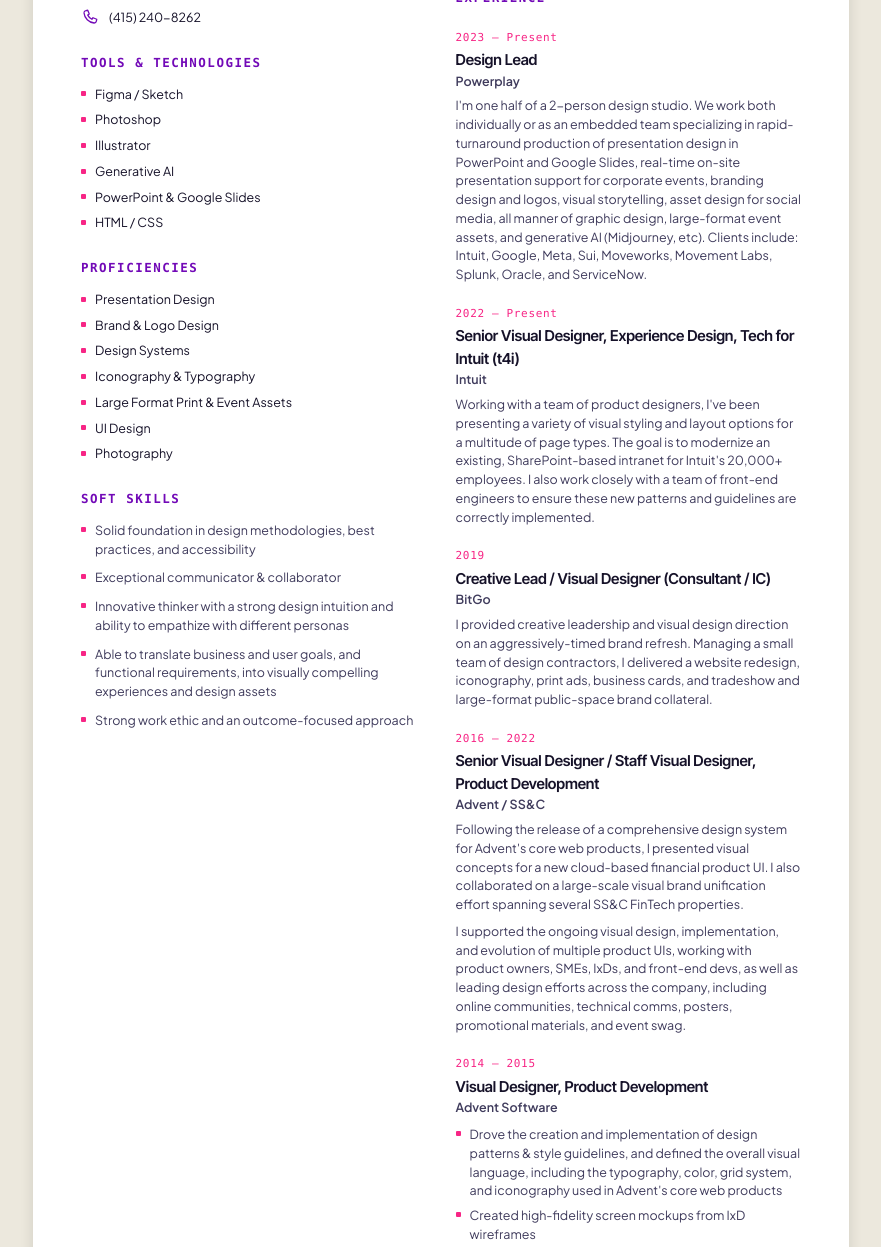
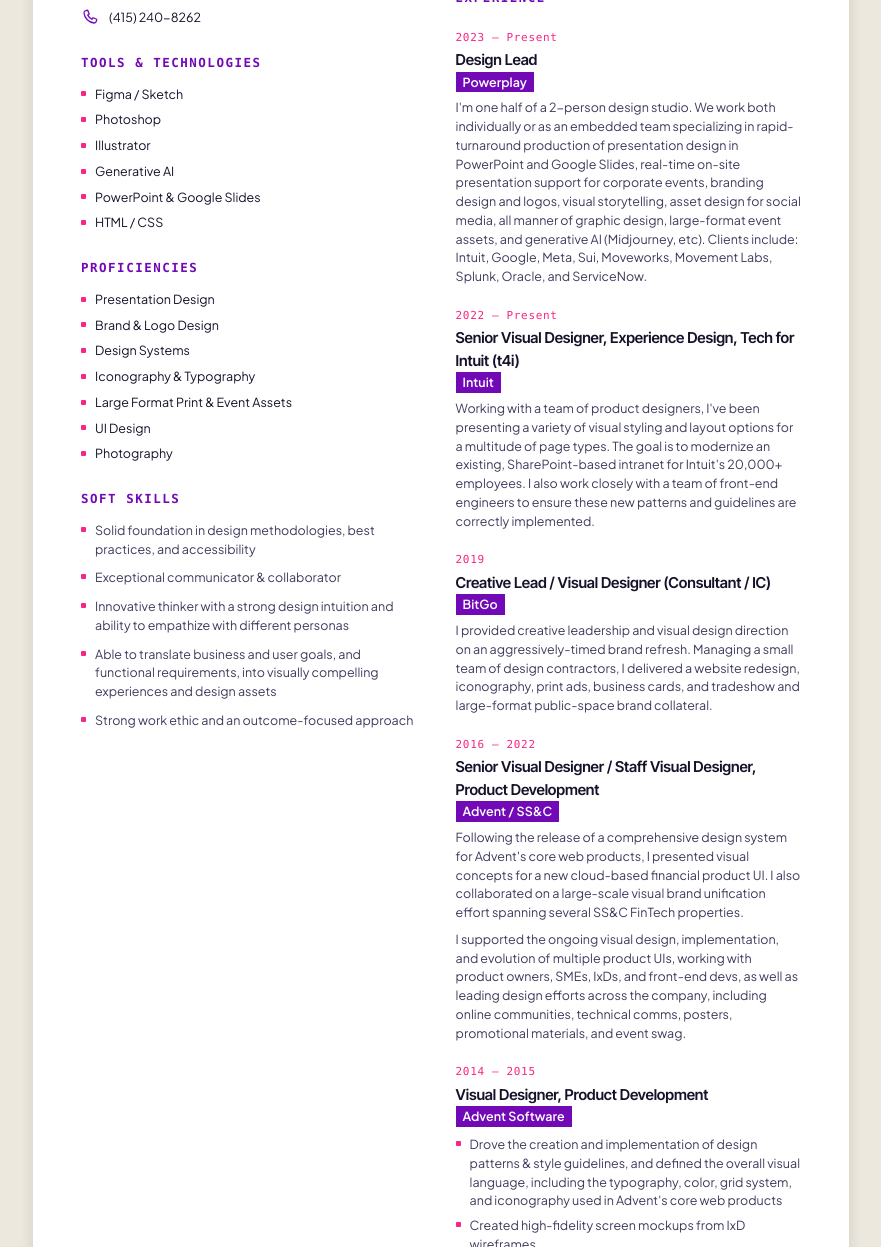
Before and after one commit to omegaequalsone/skottreader, a plain HTML site: page cv.html in a window 1280 px wide. Shown: the part 317-1564 px from the top of the page, without its empty margins (199-1080 px from the left). Drawn offline with nearby package versions, Linux system fonts and the light colour scheme.

Commit message:
Add files via upload

```diff
--- a/cv.html
+++ b/cv.html
@@ -116,28 +116,28 @@
         <section style="break-inside:avoid;">
           <div style="font-family:ui-monospace,'SF Mono',Menlo,monospace;font-size:11px;font-weight:500;letter-spacing:0.06em;color:var(--pink);margin-bottom:3px;">2023 – Present</div>
           <div style="font-family:'Inter Tight',system-ui,sans-serif;font-weight:600;font-size:15px;letter-spacing:-0.01em;color:var(--fg);">Design Lead</div>
-          <div style="font-weight:600;font-size:12.5px;color:var(--fg-dim);margin-bottom:6px;">Powerplay</div>
+          <div style="margin-bottom:6px;"><span style="display:inline-block;font-weight:600;font-size:12.5px;background:var(--accent);color:#fff;padding:1px 7px;">Powerplay</span></div>
           <p style="margin:0;color:var(--fg-dim);text-wrap:pretty;">I'm one half of a 2-person design studio. We work both individually or as an embedded team specializing in rapid-turnaround production of presentation design in PowerPoint and Google Slides, real-time on-site presentation support for corporate events, branding design and logos, visual storytelling, asset design for social media, all manner of graphic design, large-format event assets, and generative AI (Midjourney, etc). Clients include: Intuit, Google, Meta, Sui, Moveworks, Movement Labs, Splunk, Oracle, and ServiceNow.</p>
         </section>
 
         <section style="break-inside:avoid;">
           <div style="font-family:ui-monospace,'SF Mono',Menlo,monospace;font-size:11px;font-weight:500;letter-spacing:0.06em;color:var(--pink);margin-bottom:3px;">2022 – Present</div>
           <div style="font-family:'Inter Tight',system-ui,sans-serif;font-weight:600;font-size:15px;letter-spacing:-0.01em;color:var(--fg);">Senior Visual Designer, Experience Design, Tech for Intuit (t4i)</div>
-          <div style="font-weight:600;font-size:12.5px;color:var(--fg-dim);margin-bottom:6px;">Intuit</div>
+          <div style="margin-bottom:6px;"><span style="display:inline-block;font-weight:600;font-size:12.5px;background:var(--accent);color:#fff;padding:1px 7px;">Intuit</span></div>
           <p style="margin:0;color:var(--fg-dim);text-wrap:pretty;">Working with a team of product designers, I've been presenting a variety of visual styling and layout options for a multitude of page types. The goal is to modernize an existing, SharePoint-based intranet for Intuit's 20,000+ employees. I also work closely with a team of front-end engineers to ensure these new patterns and guidelines are correctly implemented.</p>
         </section>
 
         <section style="break-inside:avoid;">
           <div style="font-family:ui-monospace,'SF Mono',Menlo,monospace;font-size:11px;font-weight:500;letter-spacing:0.06em;color:var(--pink);margin-bottom:3px;">2019</div>
           <div style="font-family:'Inter Tight',system-ui,sans-serif;font-weight:600;font-size:15px;letter-spacing:-0.01em;color:var(--fg);">Creative Lead / Visual Designer (Consultant / IC)</div>
-          <div style="font-weight:600;font-size:12.5px;color:var(--fg-dim);margin-bottom:6px;">BitGo</div>
+          <div style="margin-bottom:6px;"><span style="display:inline-block;font-weight:600;font-size:12.5px;background:var(--accent);color:#fff;padding:1px 7px;">BitGo</span></div>
           <p style="margin:0;color:var(--fg-dim);text-wrap:pretty;">I provided creative leadership and visual design direction on an aggressively-timed brand refresh. Managing a small team of design contractors, I delivered a website redesign, iconography, print ads, business cards, and tradeshow and large-format public-space brand collateral.</p>
         </section>
 
         <section style="break-inside:avoid;">
           <div style="font-family:ui-monospace,'SF Mono',Menlo,monospace;font-size:11px;font-weight:500;letter-spacing:0.06em;color:var(--pink);margin-bottom:3px;">2016 – 2022</div>
           <div style="font-family:'Inter Tight',system-ui,sans-serif;font-weight:600;font-size:15px;letter-spacing:-0.01em;color:var(--fg);">Senior Visual Designer / Staff Visual Designer, Product Development</div>
-          <div style="font-weight:600;font-size:12.5px;color:var(--fg-dim);margin-bottom:6px;">Advent / SS&amp;C</div>
+          <div style="margin-bottom:6px;"><span style="display:inline-block;font-weight:600;font-size:12.5px;background:var(--accent);color:#fff;padding:1px 7px;">Advent / SS&amp;C</span></div>
           <p style="margin:0 0 8px;color:var(--fg-dim);text-wrap:pretty;">Following the release of a comprehensive design system for Advent's core web products, I presented visual concepts for a new cloud-based financial product UI. I also collaborated on a large-scale visual brand unification effort spanning several SS&amp;C FinTech properties.</p>
           <p style="margin:0;color:var(--fg-dim);text-wrap:pretty;">I supported the ongoing visual design, implementation, and evolution of multiple product UIs, working with product owners, SMEs, IxDs, and front-end devs, as well as leading design efforts across the company, including online communities, technical comms, posters, promotional materials, and event swag.</p>
         </section>
@@ -145,7 +145,7 @@
         <section style="break-inside:avoid;">
           <div style="font-family:ui-monospace,'SF Mono',Menlo,monospace;font-size:11px;font-weight:500;letter-spacing:0.06em;color:var(--pink);margin-bottom:3px;">2014 – 2015</div>
           <div style="font-family:'Inter Tight',system-ui,sans-serif;font-weight:600;font-size:15px;letter-spacing:-0.01em;color:var(--fg);">Visual Designer, Product Development</div>
-          <div style="font-weight:600;font-size:12.5px;color:var(--fg-dim);margin-bottom:8px;">Advent Software</div>
+          <div style="margin-bottom:8px;"><span style="display:inline-block;font-weight:600;font-size:12.5px;background:var(--accent);color:#fff;padding:1px 7px;">Advent Software</span></div>
           <div style="display:flex;flex-direction:column;gap:6px;color:var(--fg-dim);">
             <div style="display:flex;gap:9px;"><span style="flex:0 0 5px;width:5px;height:5px;margin-top:6px;border-radius:1px;background:var(--pink);"></span><span>Drove the creation and implementation of design patterns &amp; style guidelines, and defined the overall visual language, including the typography, color, grid system, and iconography used in Advent's core web products</span></div>
             <div style="display:flex;gap:9px;"><span style="flex:0 0 5px;width:5px;height:5px;margin-top:6px;border-radius:1px;background:var(--pink);"></span><span>Created high-fidelity screen mockups from IxD wireframes</span></div>
@@ -158,7 +158,7 @@
         <section style="break-inside:avoid;">
           <div style="font-family:ui-monospace,'SF Mono',Menlo,monospace;font-size:11px;font-weight:500;letter-spacing:0.06em;color:var(--pink);margin-bottom:3px;">2010 – 2013</div>
           <div style="font-family:'Inter Tight',system-ui,sans-serif;font-weight:600;font-size:15px;letter-spacing:-0.01em;color:var(--fg);">Senior Visual Designer</div>
-          <div style="font-weight:600;font-size:12.5px;color:var(--fg-dim);margin-bottom:8px;">Apollo Group (University of Phoenix)</div>
+          <div style="margin-bottom:8px;"><span style="display:inline-block;font-weight:600;font-size:12.5px;background:var(--accent);color:#fff;padding:1px 7px;">Apollo Group (University of Phoenix)</span></div>
           <div style="display:flex;flex-direction:column;gap:6px;color:var(--fg-dim);">
             <div style="display:flex;gap:9px;"><span style="flex:0 0 5px;width:5px;height:5px;margin-top:6px;border-radius:1px;background:var(--pink);"></span><span>Drove creative alignment and integration while supporting the core UoPX platform product strategy</span></div>
             <div style="display:flex;gap:9px;"><span style="flex:0 0 5px;width:5px;height:5px;margin-top:6px;border-radius:1px;background:var(--pink);"></span><span>Created high-fidelity screen mockups for a variety of applications, course pages, and tools spanning the breadth of UoPX's online student and faculty experience</span></div>
@@ -169,7 +169,7 @@
         <section style="break-inside:avoid;">
           <div style="font-family:ui-monospace,'SF Mono',Menlo,monospace;font-size:11px;font-weight:500;letter-spacing:0.06em;color:var(--pink);margin-bottom:3px;">2005 – 2010</div>
           <div style="font-family:'Inter Tight',system-ui,sans-serif;font-weight:600;font-size:15px;letter-spacing:-0.01em;color:var(--fg);">Visual Designer, Graphic Designer (CX / UX)</div>
-          <div style="font-weight:600;font-size:12.5px;color:var(--fg-dim);margin-bottom:8px;">Symantec</div>
+          <div style="margin-bottom:8px;"><span style="display:inline-block;font-weight:600;font-size:12.5px;background:var(--accent);color:#fff;padding:1px 7px;">Symantec</span></div>
           <div style="display:flex;flex-direction:column;gap:6px;color:var(--fg-dim);">
             <div style="display:flex;gap:9px;"><span style="flex:0 0 5px;width:5px;height:5px;margin-top:6px;border-radius:1px;background:var(--pink);"></span><span>Participated in concept development, design ideation, and all aspects of interaction and visual design</span></div>
             <div style="display:flex;gap:9px;"><span style="flex:0 0 5px;width:5px;height:5px;margin-top:6px;border-radius:1px;background:var(--pink);"></span><span>Contributed to the development and implementation of style guidelines and visual standards</span></div>
```
